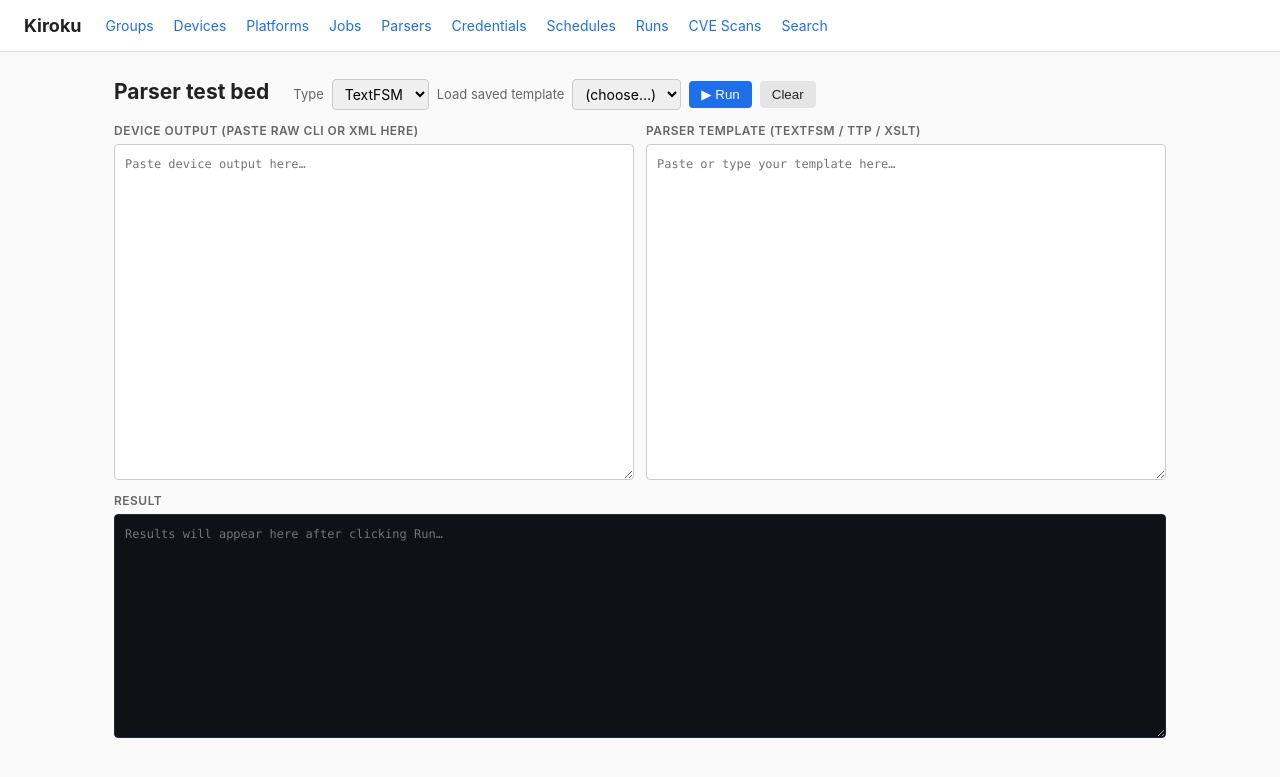
After one commit to jdhall75/bmu, a Python web app: template src/kiroku/web/templates/parsers/test.html in a window 1280 px wide. The commit adds this page. Shown: the top 777 px of the page. Run offline with Jinja, Linux system fonts and the light colour scheme; the template is opened without the code that fills it, so the values that code supplies are empty; some libraries are stand-ins or nearby versions.

Commit message:
Add parser template CRUD and TextFSM test bed
New /parsers route provides full CRUD for ParserTemplate rows (name,
type, body) with links to the test bed from both the list and edit form.

/parsers/test — three-pane test bed:
- Top-left textarea: raw device output to parse
- Top-right textarea: TextFSM / TTP / XSLT template
- Bottom textarea: JSON result (dark background, monospace)

A "Load saved template" dropdown populates both panes from any stored
ParserTemplate. ?load=<id> in the URL pre-loads a specific template,
so the edit-form "Test this template" button drops straight into the
test bed with the template already filled in.

Ctrl+Enter / Cmd+Enter in either top pane triggers Run. Results show
the row count in the label on success, or the exception message in red
on failure. Run is a JSON fetch to POST /parsers/test/run so the page
never reloads.

Co-Authored-By: Claude Sonnet 4.6 <noreply@anthropic.com>

```diff
--- a/src/kiroku/web/app.py
+++ b/src/kiroku/web/app.py
@@ -13,6 +13,7 @@ from kiroku.web.routes import (
     devices,
     groups,
     jobs,
+    parsers,
     platforms,
     runs,
     schedules,
@@ -32,6 +33,7 @@ def create_app() -> Litestar:
             devices.router,
             platforms.router,
             jobs.router,
+            parsers.router,
             credentials.router,
             schedules.router,
             runs.router,
--- a/src/kiroku/web/static/app.css
+++ b/src/kiroku/web/static/app.css
@@ -65,3 +65,15 @@ tr.row-failed td { background:#fff8f8; }
 .search-headline { padding:8px 14px; font-size:13px; color:#444; }
 .search-headline mark { background:#fff5b1; }
 .pagination { display:flex; gap:16px; align-items:center; margin-top:12px; font-size:13px; }
+.testbed-header { display:flex; align-items:baseline; gap:24px; flex-wrap:wrap; margin-bottom:12px; }
+.testbed-header h2 { margin:0; }
+.testbed-controls { display:flex; gap:8px; align-items:center; flex-wrap:wrap; }
+.testbed-controls label { font-size:13px; color:var(--muted); }
+.testbed-controls select { padding:5px 8px; border:1px solid #ccc; border-radius:4px; font:inherit; }
+.testbed-panes { display:grid; grid-template-columns:1fr 1fr; gap:12px; margin-bottom:12px; }
+.testbed-pane { display:flex; flex-direction:column; gap:4px; }
+.testbed-pane-label { font-size:12px; font-weight:600; color:var(--muted); text-transform:uppercase; letter-spacing:.04em; }
+.testbed-textarea { width:100%; height:42vh; font-family:ui-monospace,Menlo,Consolas,monospace; font-size:12px; line-height:1.5; padding:10px; border:1px solid #ccc; border-radius:4px; resize:vertical; background:#fff; }
+.testbed-result { display:flex; flex-direction:column; gap:4px; }
+.testbed-result-textarea { height:28vh; background:#0e1116; color:#d6dde7; border-color:#1e2a33; }
+.testbed-result-error { color:#f28b82; }
--- a/src/kiroku/web/templates/base.html
+++ b/src/kiroku/web/templates/base.html
@@ -14,6 +14,7 @@
       <a href="/devices">Devices</a>
       <a href="/platforms">Platforms</a>
       <a href="/jobs">Jobs</a>
+      <a href="/parsers">Parsers</a>
       <a href="/credentials">Credentials</a>
       <a href="/schedules">Schedules</a>
       <a href="/runs">Runs</a>
--- /dev/null
+++ b/src/kiroku/web/templates/parsers/test.html
@@ -0,0 +1,115 @@
+{% extends "base.html" %}
+{% block title %}Parser Test Bed - Kiroku{% endblock %}
+{% block content %}
+<div class="testbed-header">
+  <h2>Parser test bed</h2>
+  <div class="testbed-controls">
+    <label>Type</label>
+    <select id="parser-type">
+      <option value="textfsm">TextFSM</option>
+      <option value="ttp">TTP</option>
+      <option value="xslt">XSLT</option>
+    </select>
+    <label>Load saved template</label>
+    <select id="load-template">
+      <option value="">(choose…)</option>
+      {% for p in parsers %}
+        <option value="{{ p.id }}"
+                data-type="{{ p.type.value }}"
+                data-body="{{ p.body | e }}">{{ p.name }} ({{ p.type.value }})</option>
+      {% endfor %}
+    </select>
+    <button class="btn" onclick="runTest()">&#9654; Run</button>
+    <button class="btn btn-secondary" onclick="clearAll()">Clear</button>
+  </div>
+</div>
+
+<div class="testbed-panes">
+  <div class="testbed-pane">
+    <div class="testbed-pane-label">Device output <span class="muted">(paste raw CLI or XML here)</span></div>
+    <textarea id="test-input" class="testbed-textarea" placeholder="Paste device output here…" spellcheck="false"></textarea>
+  </div>
+  <div class="testbed-pane">
+    <div class="testbed-pane-label">Parser template <span class="muted">(TextFSM / TTP / XSLT)</span></div>
+    <textarea id="test-template" class="testbed-textarea" placeholder="Paste or type your template here…" spellcheck="false"></textarea>
+  </div>
+</div>
+
+<div class="testbed-result">
+  <div class="testbed-pane-label" id="result-label">Result</div>
+  <textarea id="test-result" class="testbed-textarea testbed-result-textarea" readonly placeholder="Results will appear here after clicking Run…" spellcheck="false"></textarea>
+</div>
+
+<script>
+(function () {
+  // Pre-load if ?load=<id> is in the URL
+  var params = new URLSearchParams(location.search);
+  var loadId = params.get('load');
+  if (loadId) {
+    var opt = document.querySelector('#load-template option[value="' + loadId + '"]');
+    if (opt) applyTemplate(opt);
+  }
+
+  document.getElementById('load-template').addEventListener('change', function () {
+    var opt = this.options[this.selectedIndex];
+    if (!opt.value) return;
+    applyTemplate(opt);
+    this.value = '';
+  });
+
+  function applyTemplate(opt) {
+    document.getElementById('parser-type').value = opt.dataset.type;
+    document.getElementById('test-template').value = opt.dataset.body;
+  }
+
+  window.runTest = async function () {
+    var type     = document.getElementById('parser-type').value;
+    var input    = document.getElementById('test-input').value;
+    var template = document.getElementById('test-template').value;
+    var resultEl = document.getElementById('test-result');
+    var label    = document.getElementById('result-label');
+
+    resultEl.value = 'Running…';
+    resultEl.classList.remove('testbed-result-error');
+
+    try {
+      var resp = await fetch('/parsers/test/run', {
+        method: 'POST',
+        headers: { 'Content-Type': 'application/json' },
+        body: JSON.stringify({ type: type, input: input, template: template }),
+      });
+      var data = await resp.json();
+      if (data.ok) {
+        resultEl.value = JSON.stringify(data.result, null, 2);
+        label.textContent = 'Result (' + (Array.isArray(data.result) ? data.result.length + ' row(s)' : 'object') + ')';
+      } else {
+        resultEl.value = data.error;
+        resultEl.classList.add('testbed-result-error');
+        label.textContent = 'Result — error';
+      }
+    } catch (err) {
+      resultEl.value = 'Request failed: ' + err.message;
+      resultEl.classList.add('testbed-result-error');
+    }
+  };
+
+  window.clearAll = function () {
+    document.getElementById('test-input').value = '';
+    document.getElementById('test-template').value = '';
+    document.getElementById('test-result').value = '';
+    document.getElementById('result-label').textContent = 'Result';
+    document.getElementById('test-result').classList.remove('testbed-result-error');
+  };
+
+  // Ctrl+Enter or Cmd+Enter in either top textarea triggers Run
+  ['test-input', 'test-template'].forEach(function (id) {
+    document.getElementById(id).addEventListener('keydown', function (e) {
+      if (e.key === 'Enter' && (e.ctrlKey || e.metaKey)) {
+        e.preventDefault();
+        window.runTest();
+      }
+    });
+  });
+})();
+</script>
+{% endblock %}
```
Also changed, not shown: src/kiroku/web/routes/parsers.py (added, +141 -0 lines), src/kiroku/web/templates/parsers/form.html (added, +30 -0 lines), src/kiroku/web/templates/parsers/list.html (added, +50 -0 lines).
